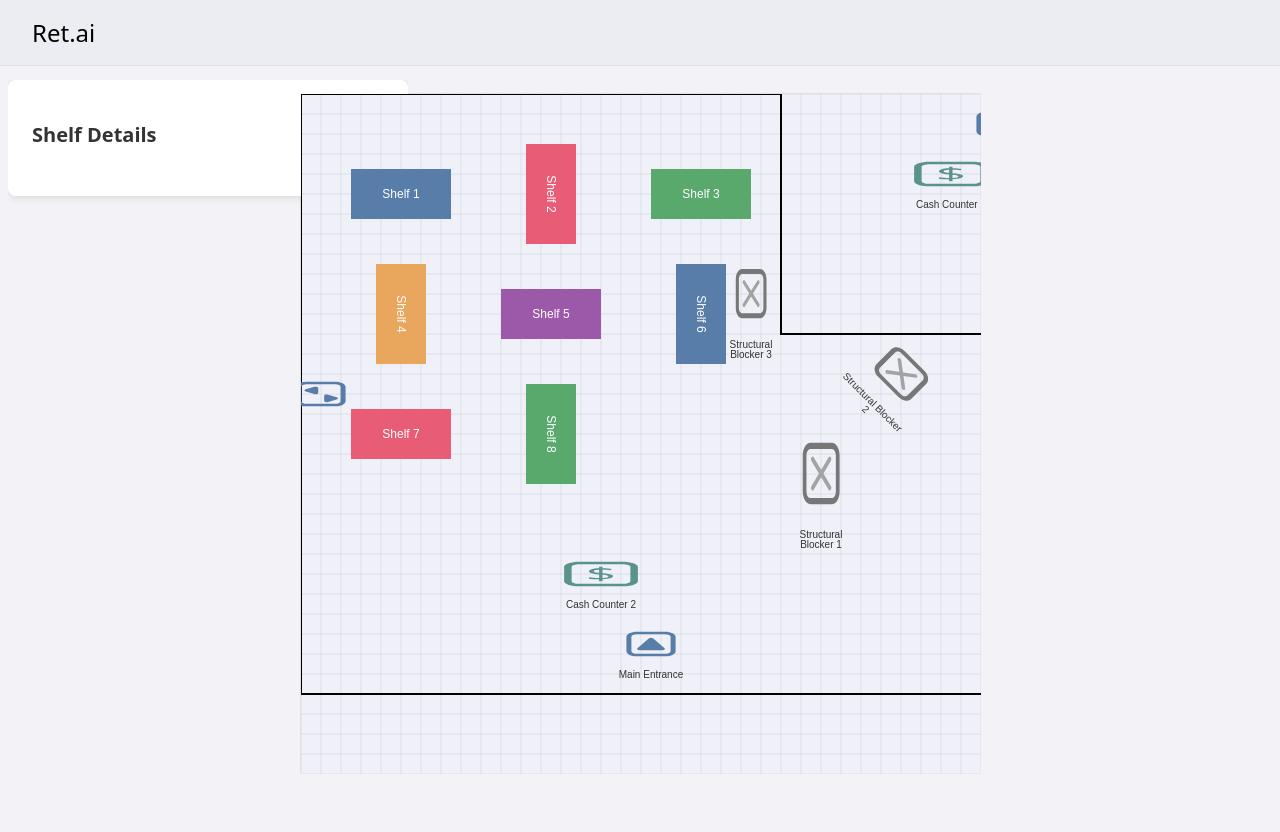
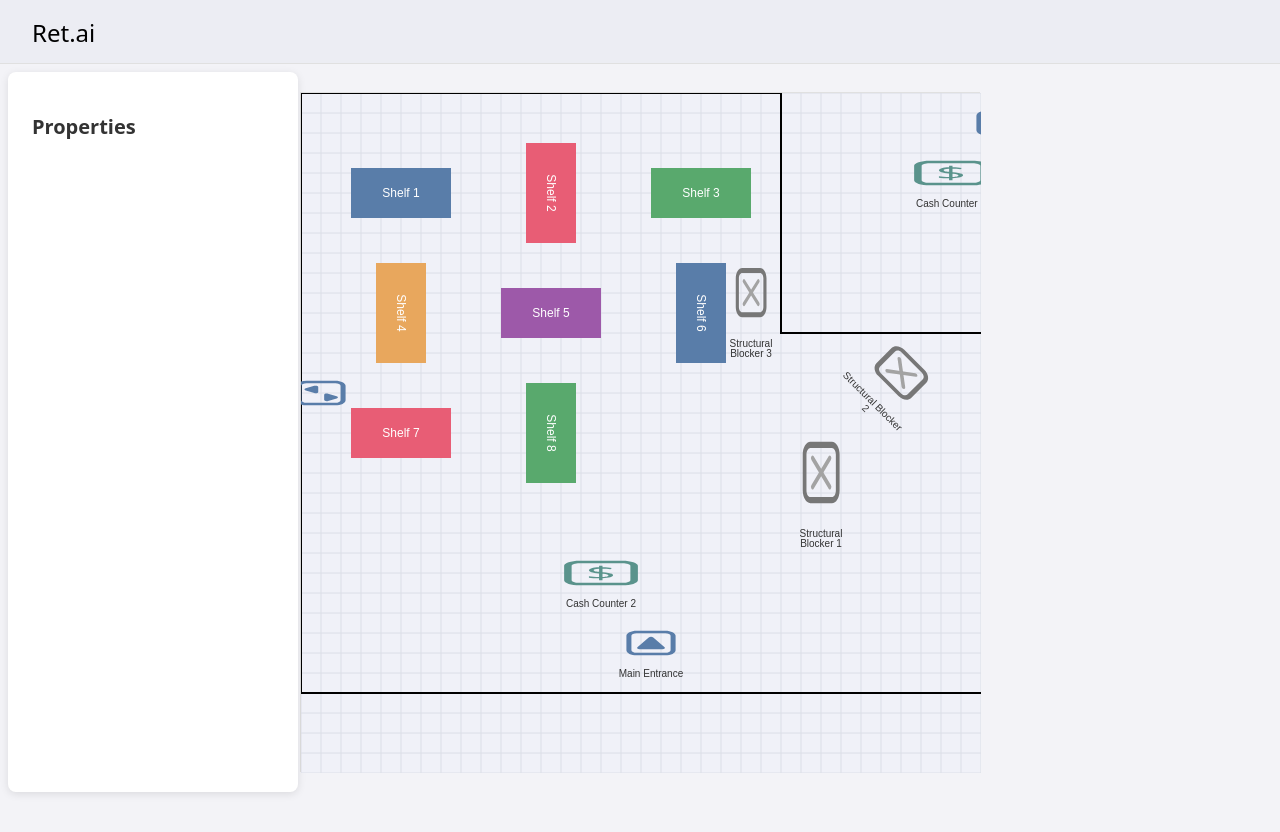
Before and after one commit to rafael-faitao/ret.ai, an Angular app: page / in a window 1280 px wide. Shown: the top 832 px of the page. After the commit the page ends 800 px from the top, so only its background shows below. Built offline with nearby package versions, Linux system fonts and the light colour scheme.

Commit message:
Update property bar styling

```diff
--- a/src/app/app.component.scss
+++ b/src/app/app.component.scss
@@ -8,6 +8,8 @@ header {
   padding: 1rem 2rem;
   background: #ECEDF3;
   border-bottom: 1px solid #e0e0e0;
+  height: 4rem;
+  box-sizing: border-box;
 }
 
 h1 {
@@ -35,11 +37,10 @@ main {
 }
 
 app-property-bar {
-  width: 400px;
-  height: 100%;
+  width: 290px;
+  position: fixed;
+  left: 0;
+  top: calc(4rem + 2rem);
+  height: calc(100vh - 4rem - 4rem);
   overflow-y: auto;
-  position: absolute;
-
-  left:0.5rem;
-  top:5rem;
 }
--- a/src/app/components/property-bar/property-bar.component.html
+++ b/src/app/components/property-bar/property-bar.component.html
@@ -1,5 +1,5 @@
 <aside class="main-panel">
-  <h2 class="panel-header">Shelf Details</h2>
+  <h2 class="panel-header">Properties</h2>
 
   @if (shelf(); as selectedShelf) {
     <div class="property-section">
--- a/src/app/components/property-bar/property-bar.component.scss
+++ b/src/app/components/property-bar/property-bar.component.scss
@@ -1,3 +1,13 @@
+.main-panel {
+  position: fixed;
+  left: 0.5rem;
+  top: 4.5rem;
+  width: 290px;
+  height: calc(100vh - 4rem - 1rem);
+  overflow-y: auto;
+  box-sizing: border-box;
+}
+
 .property-section {
   margin-bottom: 1.5rem;
 
```
